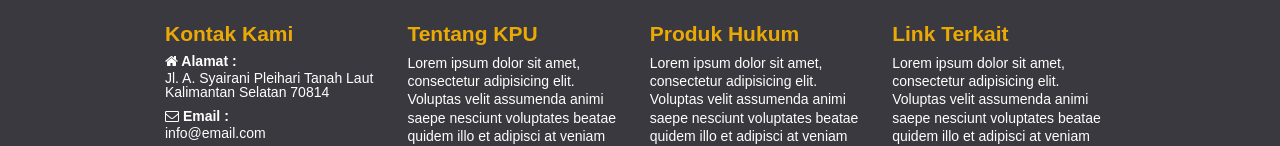
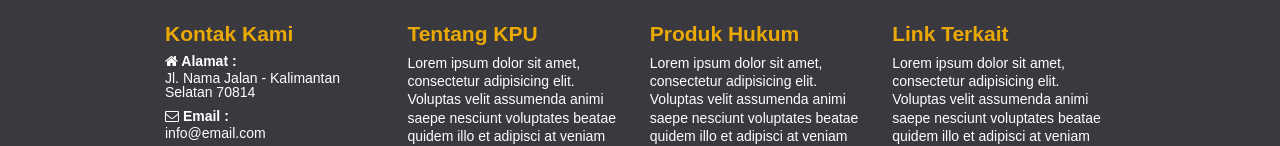
Before and after one commit to dedyrosyadi/kpu-hst, a plain HTML site: page index.html in a window 1280 px wide. Shown: the part 1050-1196 px from the top of the page. Drawn offline with Linux system fonts and the light colour scheme.

Commit message:
tes push

```diff
--- a/index.html
+++ b/index.html
@@ -182,7 +182,7 @@
 						<h4><i class="fa fa-home"></i> Alamat : </h4>
 
 						<span>
-							Jl. A. Syairani Pleihari Tanah Laut Kalimantan Selatan 70814
+							Jl. Nama Jalan - Kalimantan Selatan 70814
 						</span>
 					</li>
 
```
